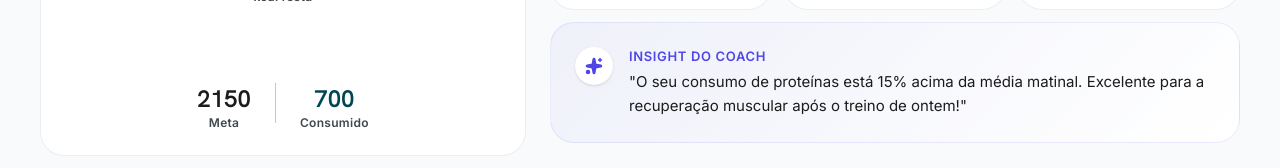
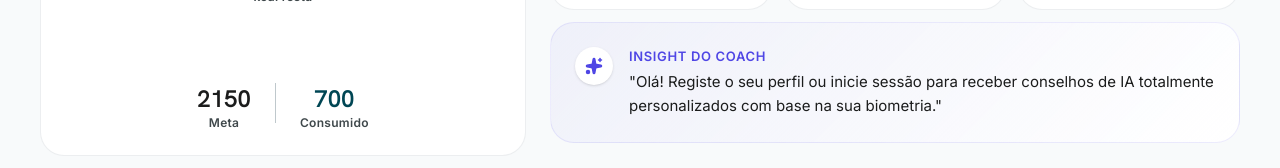
Before and after one commit to IvoGarcia-lab/saude, a Next.js app: page /dashboard in a window 1280 px wide. Shown: the part 434-602 px from the top of the page. Built offline with nearby package versions, Linux system fonts and the light colour scheme; no server answers.

Commit message:
feat: implement personalized, dynamic coach insights on the dashboard addressing the user by name, age, BMI, and restrictions

```diff
--- a/src/app/dashboard/page.tsx
+++ b/src/app/dashboard/page.tsx
@@ -45,7 +45,33 @@ export default function DashboardPage() {
     fatGoal
   };
 
-  const insight = mockCoachInsights[0];
+  // Dynamic personalized coach insight based on user profile
+  let insightMessage = "Olá! Registe o seu perfil ou inicie sessão para receber conselhos de IA totalmente personalizados com base na sua biometria.";
+
+  if (profile) {
+    const bmi = (profile.weight / ((profile.height / 100) ** 2)).toFixed(1);
+    const ageMessage = profile.age >= 35
+      ? `Aos ${profile.age} anos, a otimização metabólica e a preservação de massa muscular são as nossas prioridades clínicas.`
+      : `Aos ${profile.age} anos, o seu rendimento físico e recuperação estão no nível ideal para aceleração de resultados.`;
+
+    const goalMessage = profile.goal === 'lose'
+      ? `Para perder peso de forma saudável, o seu plano está regulado para ${caloriesGoal} kcal. Mantenha o foco no défice e no treino de hoje.`
+      : profile.goal === 'gain'
+      ? `Para potenciar o ganho de massa magra, o seu alvo de ${proteinGoal}g de proteína é crucial. Foco na consistência!`
+      : `Focado em manutenção de peso. A meta de ${caloriesGoal} kcal garante estabilidade hormonal e energia duradoura.`;
+
+    const restrictionsMessage = profile.restrictions.length > 0
+      ? ` As suas restrições (${profile.restrictions.join(', ')}) foram ativadas no plano alimentar.`
+      : '';
+
+    insightMessage = `Olá, ${userName}! ${ageMessage} ${goalMessage} O seu IMC atual é ${bmi}.${restrictionsMessage}`;
+  }
+
+  const insight = {
+    message: insightMessage,
+    type: 'general' as const,
+    timestamp: new Date()
+  };
 
   return (
     <div className="px-4 md:px-10 max-w-[1280px] mx-auto space-y-12 py-8 page-enter">
```
